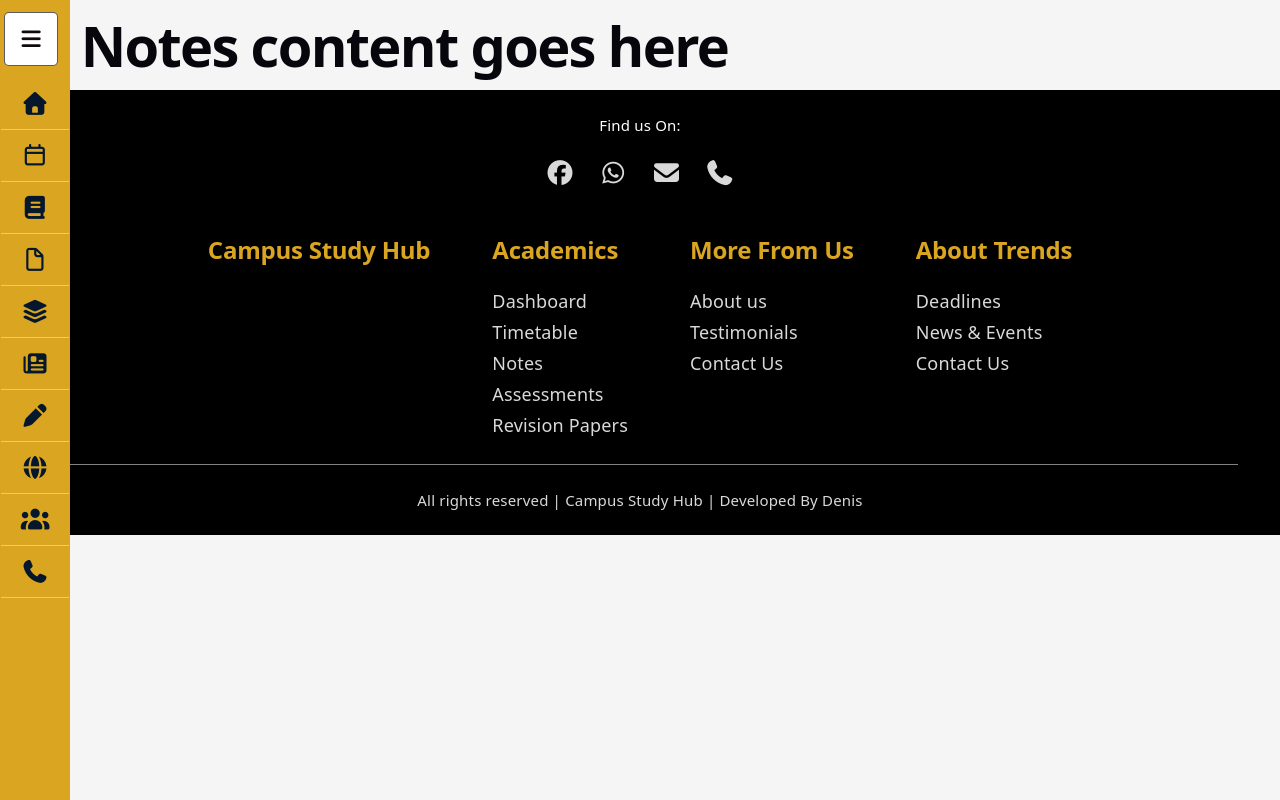
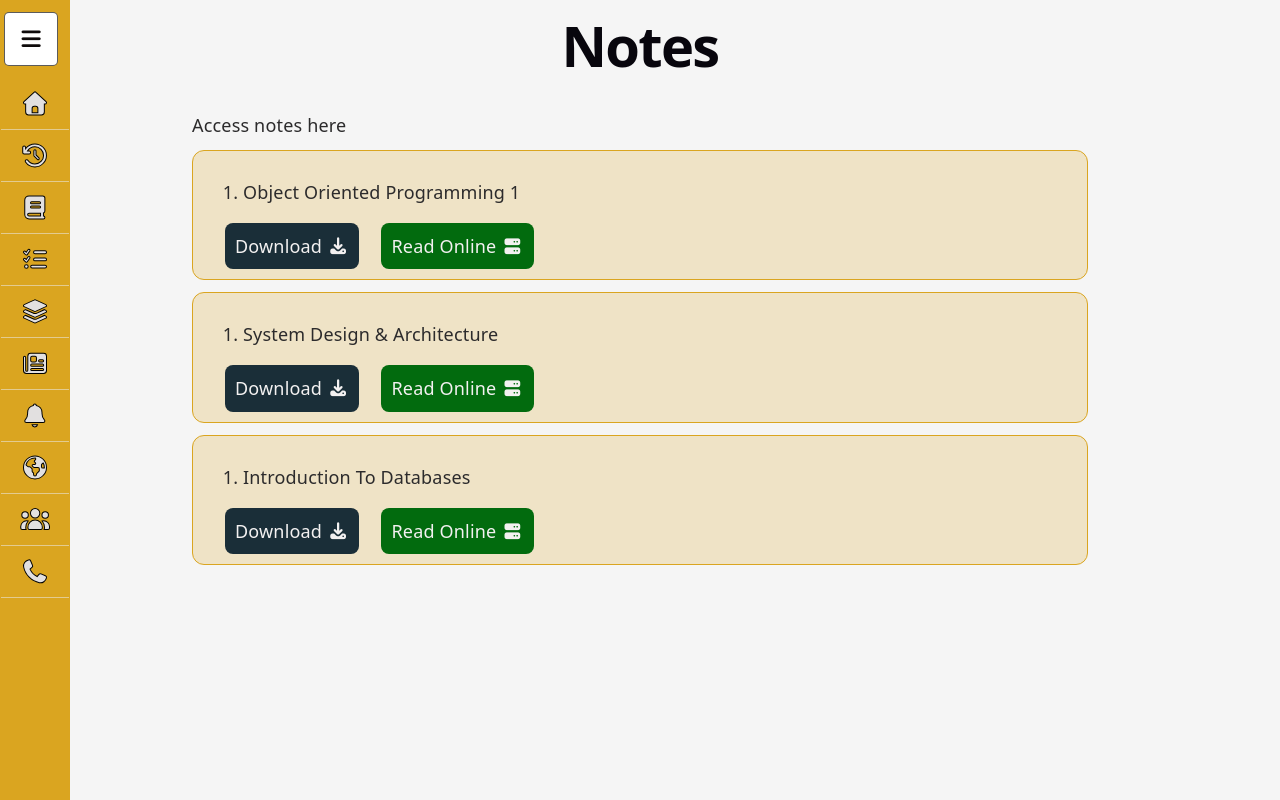
Before and after one commit to denisondeyo7-svg/CampusStudyHub2, a React (Vite) app in the folder CampusstudyHub/: page /Notes in a window 1280 px wide. Shown: the top 800 px of the page. Built offline with nearby package versions, Linux system fonts and the light colour scheme.

Commit message:
save changes

```diff
--- a/CampusstudyHub/src/App.css
+++ b/CampusstudyHub/src/App.css
@@ -18,6 +18,7 @@ body{
   display: flex;
   flex-direction: column;
   overflow-y: auto;
+
 
 
 }
@@ -94,7 +95,8 @@ header{
 
 .navlink i{
   font-size: 23px;
-  color: #04172c;
+  color: #e2e0e0;
+  -webkit-text-stroke:  1px #000;
 }
 .navlink a{
   text-decoration: none;
@@ -114,8 +116,10 @@ header{
 
 }
 .collapsed .sidebar{
+
   width: 70px;
   align-items: center;
+
 
 
 }
@@ -253,11 +257,27 @@ header{
   background: whitesmoke;
 }
 
+
+.th1{
+  color: goldenrod;
+
+}
 .abouth{
   color: goldenrod;
   line-height: 100%;
-  border-radius: 5px;
   padding: 5px;
+  animation: scrolleffect 12s linear;
+  animation-timeline: scroll();
+  animation-range: entry 0% entry 20%;
+}
+
+@keyframes scrolleffect {
+  from{
+    scale: .2;
+  }
+  to{
+    scale: 1;
+  }
 }
 .about-wrapper{
   display: flex;
@@ -363,6 +383,15 @@ header{
   width: 100%;
   position: relative;
   padding: 20px;
+  padding-left: rem;
+}
+
+.hear{
+  padding: 10px;
+  border-radius: 8px;
+  background: rgba(218, 165, 32, 0.137);
+  border: 1px solid goldenrod;
+  color: #000;
 }
 
 .testimonials-container p{
@@ -379,19 +408,22 @@ header{
   overflow: hidden;
 }
 .testimonial-card{
-  border: 1px solid goldenrod;
+  color: #fff;
   display: flex;
   flex-direction: column;
   gap: 22px;
   padding: 15px;
   border-radius: 8px;
-  background: rgba(218, 165, 32, 0.466);
+  background: rgba(29, 29, 28, 0.466);
   width: 100%;
   flex: 0 0 100%;
   box-sizing: border-box;
   animation: slideleft 12s linear infinite;
 
 }
+
+
+
 
 @keyframes slideleft {
 
@@ -414,13 +446,15 @@ header{
 }
 
 .testimonial-card i{
-  font-size: 22px;
-  color: #333;
+  font-size: 26px;
+  color: #999;
+  -webkit-text-stroke: 1px #fff;
 
 }
 
 .testimonial-card small{
-  border-bottom: 1px solid #333;
+  color:  #e6e3e3;
+  font-size: 12px;
 }
 
 
@@ -448,7 +482,7 @@ header{
 .stats-card{
   display: flex;
   flex-direction: column;
-  align-items: center;
+
   gap: 12px;
   padding: 12px;
 
@@ -459,24 +493,148 @@ header{
   display: flex;
   gap: 22px;
   align-items: center;
+
+
 }
 
 .stats .label i{
-  color: rgb(2, 104, 24);
-  font-size: 22px;
+  color: goldenrod;
+  font-size: 26px;
+}
+
+
+.timetable{
+  width: 100%;
+  display: flex;
+  flex-direction: column;
+  align-items: center;
+  height: 100vh;
+  gap: 22px;
+  background: whitesmoke;
+}
+
+.timetable-wrapper{
+  max-width: 70%;
+  width: 100%;
+  display: flex;
+  flex-direction: column;
+
+}
+
+
+.contact,
+.main-testimonial,
+.news,
+.pdfs,
+.deadlines,
+.notes,
+.assessments{
+  width: 100%;
+  display: flex;
+  flex-direction: column;
+  align-items: center;
+  height: 100vh;
+  gap: 22px;
+  background: whitesmoke;
+
+}
+
+
+
+.contact h1,
+.main-testimonial h1,
+.news h1,
+.pdfs h1,
+.deadlines h1,
+.assessments h1,
+.card,
+.timetable h1,
+.notes h1{
+   animation: fade .8s ease;
+}
+
+
+
+.notes-card,
+.welcome-card{
+  animation: slidetoreveal .8s linear;
 }
 
 
 
 
+@keyframes fade{
+  from{
+    transform: translateY(22px);
+    opacity: 0;
+  }
+
+  to{
+    transform: translateY(0);
+    opacity: 1;
+  }
+}
+
+@keyframes slidetoreveal{
+  from{
+    transform: translateX(22px);
+
+  }
+
+  to{
+    transform: translateX(0);
+    opacity: 1;
+  }
+}
+
+.notes-wrapper{
+  max-width: 70%;
+  width: 100%;
+  display: flex;
+  flex-direction: column;
+  gap: 12px;
+}
+
+.notes-card{
+  padding: 10px;
+  background: rgba(218, 165, 32, 0.219);
+  border: 1px solid goldenrod;
+  border-radius: 12px;
+
+}
+
+.buttons{
+  display: flex;
+  align-items: center;
+  gap: 22px;
+  margin-left: 22px;
+}
+
+.buttons a:nth-child(1){
+  text-decoration: none;
+  padding: 10px;
+  border-radius: 8px;
+  background: #1a2e38;
+  color: #f3f1f1;
+}
+
+.buttons a:last-child{
+  text-decoration: none;
+  padding: 10px;
+  border-radius: 8px;
+  background: rgb(2, 107, 14);
+  color: #f3f1f1;
+}
+
 footer{
-  background: #000;
+  background: #1a2e38 !important;
   width: 100%;
   position: relative;
   top: auto;
   display: flex;
   flex-direction: column;
   align-items: center;
+  gap: 22px;
 }
 
 footer .socials{
@@ -494,13 +652,16 @@ footer .socials small{
 
 footer .socials-links{
   display: flex;
-  gap: 22px;
+  gap: 12px;
   align-items: center;
 }
 
 footer .socials-links i{
   font-size: 25px;
-  color: #dad9d9;
+  color: #000;
+  padding: 2px;
+  background: #c2c0c0;
+  border-radius: 5px;
 }
 
 
@@ -508,7 +669,6 @@ footer .socials-links i{
   max-width: 70%;
   width: 100%;
   display: flex;
-
   justify-content: center;
   gap: 62px;
 }
@@ -521,7 +681,7 @@ footer .socials-links i{
 .mainfooter .academics{
   display: flex;
   flex-direction: column;
-  gap: 15px;
+  gap: 10px;
 }
 
 .mainfooter .academics nav{
@@ -531,7 +691,7 @@ footer .socials-links i{
 }
 
 .mainfooter .academics nav a{
-  color: #dad9d9;
+  color: #c2c0c0;
   text-decoration: none;
   transition: .3s ease;
 }
@@ -545,13 +705,14 @@ footer .socials-links i{
   align-items: center;
   justify-content: center;
   align-self: center;
-  width: 90%;
+  width: 50%;
   padding: 22px;
   border-top: 1px solid #ece9e98e;
 }
 
 .subfooter small{
-  color: #dad9d9;
+  text-align: center;
+  color: #c2c0c0;
 }
 
 
@@ -605,8 +766,15 @@ footer .socials-links i{
   .about-content{
     width: auto;
   }
+
+  .testimonials-container{
+    max-width: 80%;
+    width: 100%;
+    padding: 20px;
+    padding-left: 5rem;
+  }
   .stats-container{
-
+    padding-left: 2rem;
     display: grid;
     justify-items: center;
     grid-template-columns: repeat(2 ,1fr);
@@ -631,5 +799,10 @@ footer .socials-links i{
     grid-template-columns: repeat(2 ,1fr);
 
   }
+  .notes-wrapper{
+    max-width: 80%;
+    width: 100%;
+    padding-left: 4rem;
+  }
 
 }
--- a/CampusstudyHub/src/Contact.jsx
+++ b/CampusstudyHub/src/Contact.jsx
@@ -2,7 +2,9 @@
 function Contact(){
 
     return(
-        <h1>All Contact content goes here</h1>
+        <div className="contact">
+            <h1>Get in touch</h1>
+        </div>
     )
 }
 
--- a/CampusstudyHub/src/Deadlines.jsx
+++ b/CampusstudyHub/src/Deadlines.jsx
@@ -2,7 +2,9 @@
 function Deadlines(){
 
     return(
-        <h1>All Deadlines content goes here</h1>
+        <div className="deadlines">
+            <h1>Deadlines</h1>
+        </div>
     )
 }
 
--- a/CampusstudyHub/src/Footer.jsx
+++ b/CampusstudyHub/src/Footer.jsx
@@ -14,9 +14,9 @@ function Footer(){
                     <a href="tel:+254726534460"><i className="fas fa-phone"></i></a>
                 </div>
             </div>
-            <br />
+
             <div className="mainfooter">
-                <h2>Campus Study Hub</h2>
+
 
 
                 <div className="academics">
@@ -57,7 +57,7 @@ function Footer(){
 
             </div><br />
             <div className="subfooter">
-                <small>All rights reserved | Campus Study Hub | Developed By Denis</small>
+                <small>All rights reserved | Campus Study Hub <br /> Developed By Denis</small>
             </div>
         </footer>
     )
--- a/CampusstudyHub/src/News.jsx
+++ b/CampusstudyHub/src/News.jsx
@@ -2,7 +2,10 @@
 function News(){
 
     return(
-        <h1>All News and Events content goes here</h1>
+       <div className="news">
+        <h1>News & Updates</h1>
+       </div>
+
     )
 }
 
--- a/CampusstudyHub/src/Notes.jsx
+++ b/CampusstudyHub/src/Notes.jsx
@@ -1,8 +1,32 @@
 
 function Notes(){
 
+    const notes = [
+        {number:"1", Title:"Object Oriented Programming 1"},
+        {number:"2", Title:"System Design & Architecture"},
+        {number:"3", Title:"Introduction To Databases"},
+
+    ]
+
     return(
-        <h1>All Notes content goes here</h1>
+        <div className="notes">
+            <h1>Notes</h1>
+
+            <div className="notes-wrapper">
+                <p>Access notes here</p>
+                {notes.map((note)=>(
+                    <div className="notes-card" key={note.number}>
+                        <ol>
+                            <li>{note.Title}</li>
+                        </ol>
+                        <div className="buttons">
+                            <a href="">Download <i className="fas fa-download"></i></a>
+                            <a href="">Read Online <i className="fas fa-server"></i></a>
+                        </div>
+                    </div>
+                ))}
+            </div>
+        </div>
     )
 }
 
--- a/CampusstudyHub/src/RevisionPapers.jsx
+++ b/CampusstudyHub/src/RevisionPapers.jsx
@@ -2,7 +2,9 @@
 function Revisionpapers(){
 
     return(
-        <h1>All Revision papers content goes here</h1>
+        <div className="pdfs">
+            <h1>Revision Papers</h1>
+        </div>
     )
 }
 
--- a/CampusstudyHub/src/Sidebar.jsx
+++ b/CampusstudyHub/src/Sidebar.jsx
@@ -16,44 +16,44 @@ function Navbar(){
                 <nav>
                     <small className="academics">
                     <div className="navlink">
-                        <i className="fas fa-home"></i><Link to="/Dashboard">Dashboard</Link>
+                        <i className="fas fa-home"></i><Link to="/Dashboard" onClick={()=>setisCollpsed(!isCollapsed)}>Dashboard</Link>
                     </div>
 
                     <div className="navlink">
-                        <i className="fa-regular fa-calendar"></i><Link to="/Timetable">      Timetable</Link>
+                        <i className="fas fa-history"></i><Link to="/Timetable" onClick={()=>setisCollpsed(!isCollapsed)}>      Timetable</Link>
                     </div>
 
                     <div className="navlink">
-                        <i className="fas fa-book"></i><Link to="/Notes">      Notes</Link>
+                        <i className="fas fa-book"></i><Link to="/Notes" onClick={()=>setisCollpsed(!isCollapsed)}>      Notes</Link>
                     </div>
 
                     <div className="navlink">
-                        <i className="fa-regular fa-file"></i><Link to="/Assessments">      Assessments</Link>
+                        <i className="fas fa-tasks"></i><Link to="/Assessments" onClick={()=>setisCollpsed(!isCollapsed)}>      Assessments</Link>
                     </div>
 
                     <div className="navlink">
-                        <i className="fas fa-layer-group"></i><Link to="/RevisionPapers">      Revision Papers</Link>
+                        <i className="fas fa-layer-group"></i><Link to="/RevisionPapers" onClick={()=>setisCollpsed(!isCollapsed)}>      Revision Papers</Link>
                     </div>
 
 
                     <div className="navlink">
-                        <i className="fas fa-newspaper"></i><Link to="/News">     News & Events</Link>
+                        <i className="fas fa-newspaper"></i><Link to="/News"    onClick={()=>setisCollpsed(!isCollapsed)}>     News & Events</Link>
                     </div>
 
                     <div className="navlink">
-                        <i className="fas fa-pen"></i><Link to="/Deadlines">       Deadlines</Link>
+                        <i className="fas fa-bell"></i><Link to="/Deadlines"    onClick={()=>setisCollpsed(!isCollapsed)}>       Deadlines</Link>
                     </div>
             </small>
                     <div className="navlink">
-                        <i className="fas fa-globe"></i><Link to="/About">     About Us</Link>
+                        <i className="fas fa-globe-americas"></i><Link to="/About"  onClick={()=>setisCollpsed(!isCollapsed)}>     About Us</Link>
                     </div>
 
                     <div className="navlink">
-                        <i className="fas fa-users"></i><Link to="/Testimonials">     Testimonials</Link>
+                        <i className="fas fa-users"></i><Link to="/Testimonials"    onClick={()=>setisCollpsed(!isCollapsed)}>     Testimonials</Link>
                     </div>
 
                     <div className="navlink">
-                        <i className="fas fa-phone"></i><Link to="/Contact">     Contact Us</Link>
+                        <i className="fas fa-phone"></i><Link to="/Contact" onClick={()=>setisCollpsed(!isCollapsed)}>     Contact Us</Link>
                     </div>
 
 
```
Also changed, not shown: CampusstudyHub/src/Assessments.jsx (+7 -1 lines), CampusstudyHub/src/Heros.jsx (+7 -7 lines), CampusstudyHub/src/Testimonials.jsx (+7 -1 lines), CampusstudyHub/src/Timetable.jsx (+7 -1 lines).
